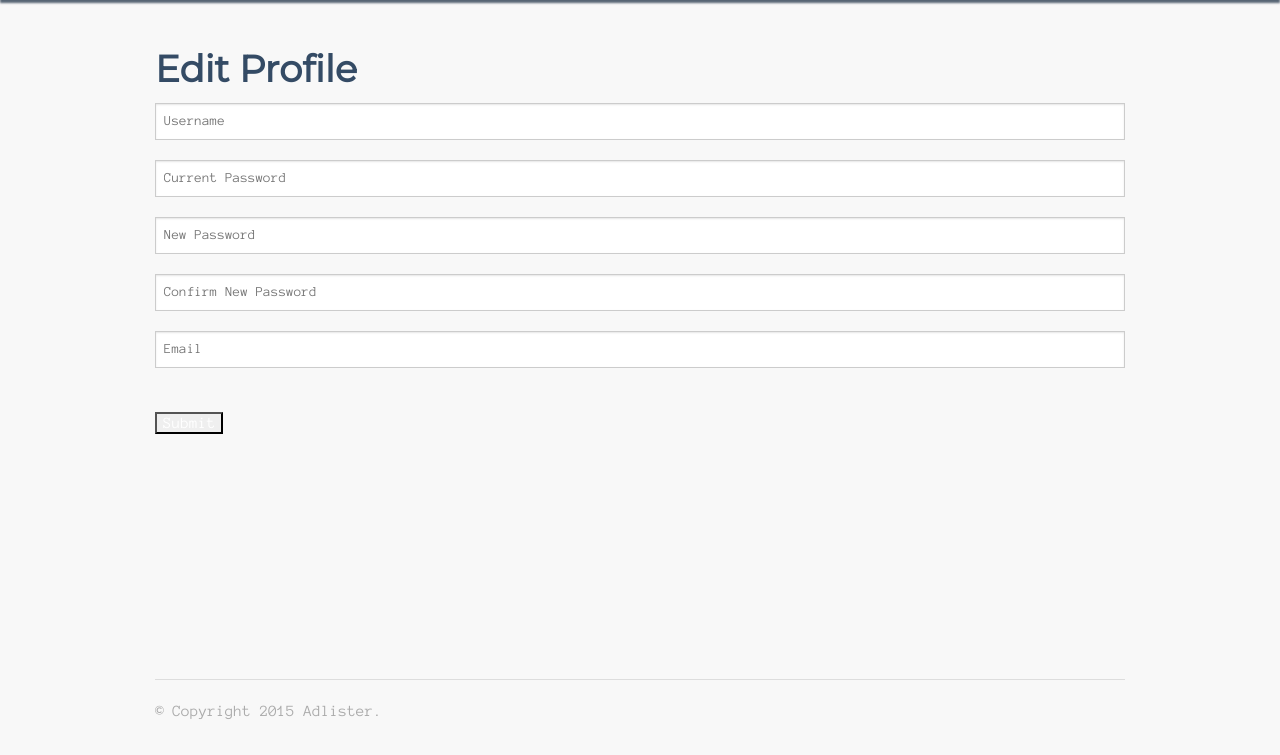
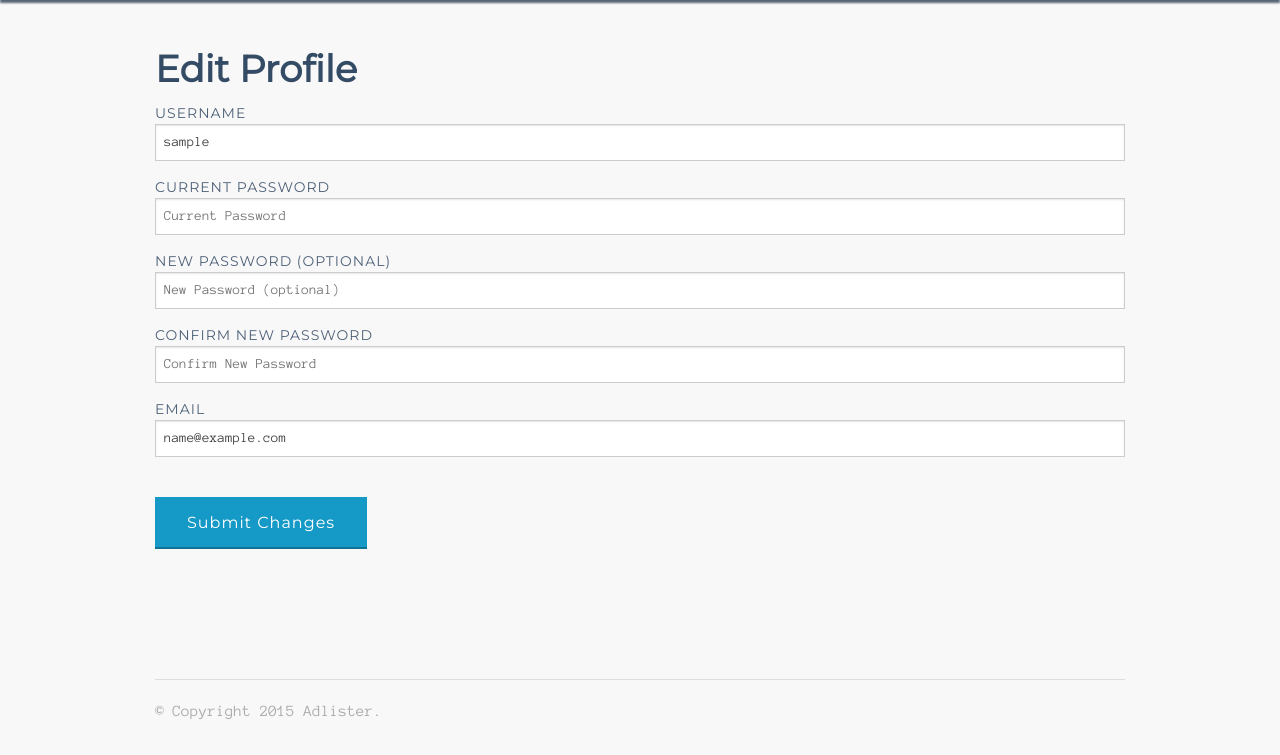
Before and after one commit to Codeup-Adlister-Project/adlister.dev, a PHP site: page /users.edit.php in a window 1280 px wide. Shown: the part 45-800 px from the top of the page. Run offline with PHP 8.4, Linux system fonts and the light colour scheme; the visitor is signed in with stand-in values (Sample User, id 1); tables that the repository leaves empty or names only in its code hold one stand-in row (values such as "Sample post"); some libraries are stand-ins or nearby versions.

Commit message:
now works to edit a users info in database

```diff
--- a/public/users.edit.php
+++ b/public/users.edit.php
@@ -3,6 +3,103 @@
 <?php
   	// Require Classes and resume current session
 	require_once($_SERVER['DOCUMENT_ROOT'].'../../bootstrap.php');
+
+    // If user is not logged in, and gets to this page manually, redirect them to homepage
+    if(!Auth::check()){
+        header("Location: index.php");
+        exit();
+    }
+
+    // Array to hold user input in case of errors
+    $savedInput = ['username'=>'', 'newPassword'=>'', 'confirmPass'=>'', 'contactEmail'=>''];
+    // if there is data submited from form, save it to the array above
+    if(isset($_POST['edit'])) {
+        $savedInput = array_replace($savedInput, $_POST);   // replace initial values of user input array with $_POST data
+    }
+
+
+    // initialize an array to catch all the generic errors, and another to hold any custom messages for display
+    $errors = [];
+    $errorMessages = ['username'=>'', 'password'=>'', 'newPassword'=>'', 'confirmPass'=>'', 'contactEmail'=>''];
+
+
+    // Retrieve and sanitize user input into 'Create an Ad' form, retrieve and display any errors that occur
+    if (!empty($_POST['edit'])) {
+
+        // First, check that the current password entered is correct.
+        if(!User::verifyLogin($userArray['username'], $_POST['password'])) {
+            $errors[] = "Wrong password.";
+            $errorMessages['password'] = "Incorrect password";
+        }
+
+        try {
+
+            $newUsername = Input::getString('username', 2, 25);
+
+        } catch (DomainException $e) {
+            $errors[] = $e->getMessage();
+            $errorMessages['username'] = "The username must be an alphanumeric string of characters.";
+        } catch (LengthException $e) {
+            $errors[] = $e->getMessage();
+            $errorMessages['username'] = "The username must be between 2 and 75 characters long.";
+        } catch (Exception $e) {
+            $errors[] = $e->getMessage();
+            $errorMessages['username'] = "Woops, an error occured, please try entering a different username.";
+        }
+
+        try {
+            if(!empty($_POST['newPassword'])) {
+                $newPassword = Input::getString('newPassword', 8, 75);
+            }
+        } catch (DomainException $e) {
+            $errors[] = $e->getMessage();
+            $errorMessages['newPassword'] = "The password must be an alphanumeric string of characters.";
+        } catch (LengthException $e) {
+            $errors[] = $e->getMessage();
+            $errorMessages['newPassword'] = "The password must be at least 8 characters long.";
+        } catch (Exception $e) {
+            $errors[] = $e->getMessage();
+            $errorMessages['newPassword'] = "Woops! An error occured, please try again.";
+        }
+
+        try {
+            // Make sure both passwords entered are identical
+            Input::areIdentical('newPassword', 'confirmPass');
+
+        } catch (Exception $e) {
+            $errors[] = $e->getMessage();
+            $errorMessages['confirmPass'] = "Woops, passwords don't match.";
+        }
+
+        try {
+
+            $newEmail = Input::validateEmail('contactEmail');
+
+        } catch (Exception $e) {
+            $errors[] = $e->getMessage();
+            $errorMessages['contactEmail'] = "Invalid email format";
+        }
+
+
+
+        // If no errors occur, go ahead and insert the form into the database
+        if (empty($errors)) {
+            $update = new User;
+            $update->user_id = $userArray['user_id'];
+            $update->username = $newUsername;
+            $update->contact_email = $newEmail;   // add a try/catch and a method in BaseModel that checks to see if email already exists
+
+            // If a new password was entered, add it to the update query
+            if(isset($newPassword)) {
+                $update->password = password_hash($newPassword, PASSWORD_DEFAULT);
+            }
+            $update->update(NULL, NULL, 'user_id');
+
+            header("Location: users.show.php");
+        }
+    }
+
+
 ?>
 
 <!doctype html>
@@ -23,22 +120,37 @@
         <div class="small-12 columns">
             <h2>Edit Profile</h2>
             <form method="POST" action=''>
-            	<p>
-            		<input type='text' name='username' value='' placeholder='Username' required />
-            	</p>
-            	<p>
-            		<input type='password' name='password' value='' placeholder='Current Password' required />
-            	</p>
-            	<p>
-            		<input type='password' name='password' value='' placeholder='New Password' required />
-            	</p>
-            	<p>
-            		<input type='password' name='confirmPass' value='' placeholder='Confirm New Password' required />
-            	</p>
-            	<p>
-            		<input type='text' name='email' value='' placeholder='Email' required />
-            	</p>
-            		<input type='submit' name='submit' value='Submit' />
+                    <label for="Username">Username</label>
+            		<input type='text' name='username' value="<?= $userArray['username']; ?>" placeholder='Username' required />
+                    <?php if(!empty($errorMessages['username'])){
+                            echo "<span class='error'>" . $errorMessages['username'] . "</span>";
+                         }
+                    ?>
+                    <label for="password">Current Password</label>
+            		<input type='password' name='password' placeholder='Current Password' required />
+                    <?php if(!empty($errorMessages['password'])){
+                            echo "<span class='error'>" . $errorMessages['password'] . "</span>";
+                         }
+                    ?>
+                    <label for="newPassword">New Password  (optional)</label>
+            		<input type='password' name='newPassword' value="<?= $savedInput['newPassword']; ?>" placeholder='New Password (optional)' />
+                    <?php if(!empty($errorMessages['newPassword'])){
+                            echo "<span class='error'>" . $errorMessages['newPassword'] . "</span>";
+                         }
+                    ?>
+                    <label for="confirmPass">Confirm New Password</label>
+            		<input type='password' name='confirmPass' value="<?= $savedInput['confirmPass']; ?>" placeholder='Confirm New Password' />
+                    <?php if(!empty($errorMessages['confirmPass'])){
+                            echo "<span class='error'>" . $errorMessages['confirmPass'] . "</span>";
+                         }
+                    ?>
+                    <label for="contactEmail">Email</label>
+            		<input type='text' name='contactEmail' value="<?= $userArray['contact_email']; ?>" placeholder='Email' required />
+                    <?php if(!empty($errorMessages['contactEmail'])){
+                            echo "<span class='error'>" . $errorMessages['contactEmail'] . "</span>";
+                         }
+                    ?>
+            		<input type='submit' class='button' name='edit' value='Submit Changes' />
 
             <!-- Need to add an image-upload feature that alters profile photo here -->
 
```
